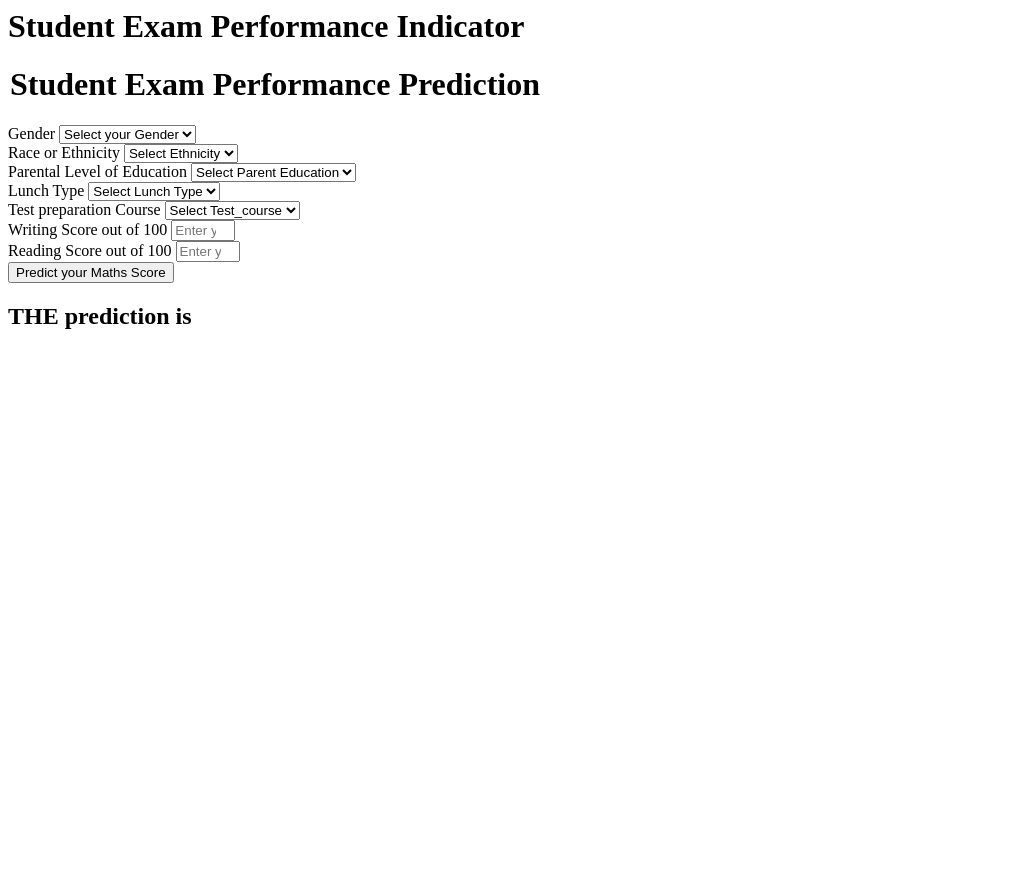
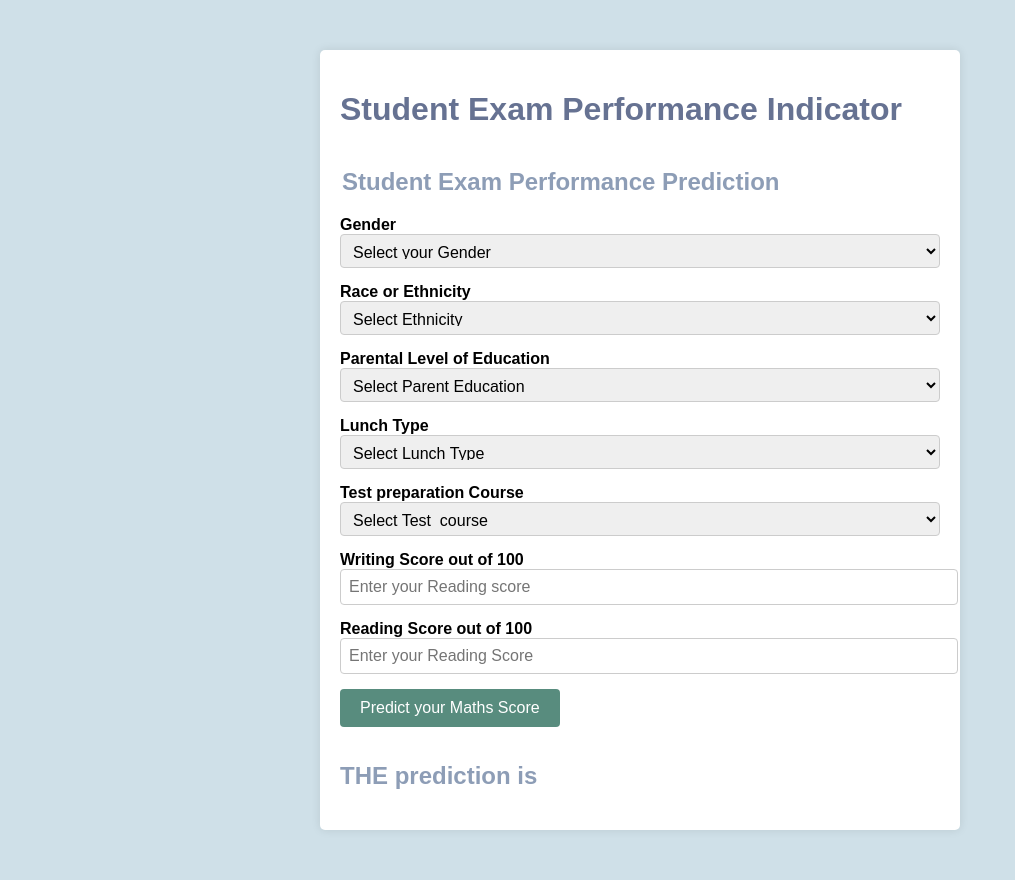
Before and after one commit to Anchal012/Student-Performace-Predictor, a Flask app: page /predictdata in a window 1280 px wide. Shown: the whole page, without its empty margins (0-1015 px from the left). Before the commit the page ends 329 px from the top, so only its background shows below. Run offline with Flask 3, Linux system fonts and the light colour scheme.

Commit message:
Modified home.tml

```diff
--- a/application.py
+++ b/application.py
@@ -18,7 +18,7 @@ def index():
 @app.route('/predictdata', methods = ['GET', 'POST'])
 def predict_datapoint():
     if request.method == 'GET':
-        return render_template('home.html')
+        return render_template("home.html")
 
     else:
         data = CustomData(
@@ -41,4 +41,4 @@ def predict_datapoint():
         return render_template('home.html', results = results[0])
 
 if __name__ == '__main__':
-    app.run(host= "0.0.0.0")
+    app.run(host= "0.0.0.0", debug= True)
--- a/templates/home.html
+++ b/templates/home.html
@@ -1,43 +1,97 @@
+<!DOCTYPE html>
 <html>
+<head>
+    <title>Student Exam Performance Indicator</title>
+    <style>
+        body {
+            font-family: Arial, sans-serif;
+            background-color: #cfe0e8;
+            margin: 0;
+            padding: 0;
+        }
+
+        .login {
+            max-width: 600px;
+            margin: 50px auto;
+            padding: 20px;
+            background-color: #fff;
+            box-shadow: 0 0 10px rgba(0, 0, 0, 0.1);
+            border-radius: 5px;
+        }
+
+        h1 {
+            text-align: justify;
+            color: #667292;
+            margin-bottom: 20px;
+        }
+
+        form {
+            display: flex;
+            flex-direction: column;
+        }
+
+        .mb-3 {
+            margin-bottom: 15px;
+        }
+
+        .form-label {
+            font-weight: bold;
+        }
+
+        .form-control {
+            width: 100%;
+            padding: 8px;
+            border: 1px solid #ccc;
+            border-radius: 4px;
+            font-size: 16px;
+        }
+
+        select.form-control {
+            height: 34px;
+        }
+
+        .btn-primary {
+            background-color: #588c7e;
+            color: #fff;
+            border: none;
+            padding: 10px 20px;
+            border-radius: 4px;
+            cursor: pointer;
+            font-size: 16px;
+        }
+
+        h2 {
+            text-align: justify;
+            margin-top: 20px;
+            color: #8d9db6;
+        }
+    </style>
+</head>
 <body>
     <div class="login">
         <h1>Student Exam Performance Indicator</h1>
 
         <form action="{{ url_for('predict_datapoint')}}" method="post">
-        <h1>
+            <h2>
                 <legend>Student Exam Performance Prediction</legend>
-        </h1>
+            </h2>
             <div class="mb-3">
                 <label class="form-label">Gender</label>
-            <select class="form-control" name="gender" placeholder="Enter you Gender" required>
-                <option class="placeholder" selected disabled value="">Select your Gender</option>
-                <option value="male">
-                    Male
-                </option>
-                <option value="female">
-                    Female
-                </option>
+                <select class="form-control" name="gender" required>
+                    <option value="" disabled selected>Select your Gender</option>
+                    <option value="male">Male</option>
+                    <option value="female">Female</option>
                 </select>
             </div>
             <div class="mb-3">
                 <label class="form-label">Race or Ethnicity</label>
-            <select class="form-control" name="ethnicity" placeholder="Enter you ethnicity" required>
-                <option class="placeholder" selected disabled value="">Select Ethnicity</option>
-                <option value="group A">
-                    Group A
-                </option>
-                <option value="group B">
-                    Group B
-                </option>
-                <option value="group C">
-                    Group C
-                </option>
-                <option value="group D">
-                    Group D
-                </option>
-                <option value="group E">
-                    Group E
-                </option>
+                <select class="form-control" name="ethnicity" required>
+                    <option value="" disabled selected>Select Ethnicity</option>
+                    <option value="group A">Group A</option>
+                    <option value="group B">Group B</option>
+                    <option value="group C">Group C</option>
+                    <option value="group D">Group D</option>
+                    <option value="group E">Group E</option>
                 </select>
             </div>
             <div class="mb-3">
@@ -105,7 +159,7 @@
             </div>
         </form>
         <h2>
-       THE  prediction is {{results}}
+           THE prediction is {{results}}
         </h2>
        <body>
     </html>
```
Lines whose indentation alone changed are shown as unchanged.
